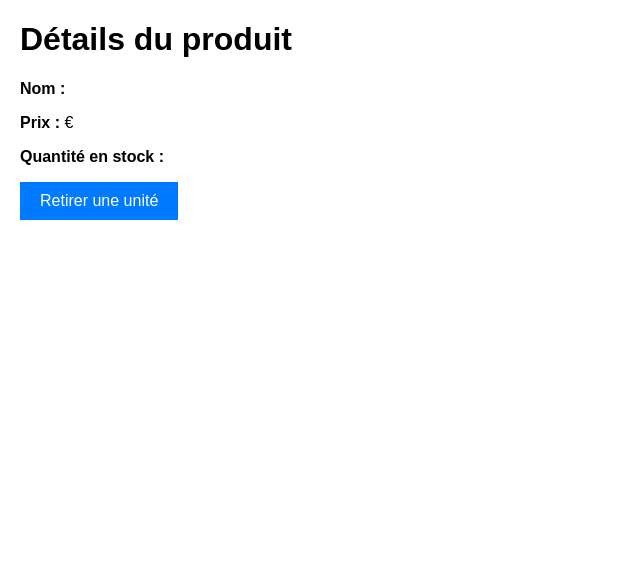
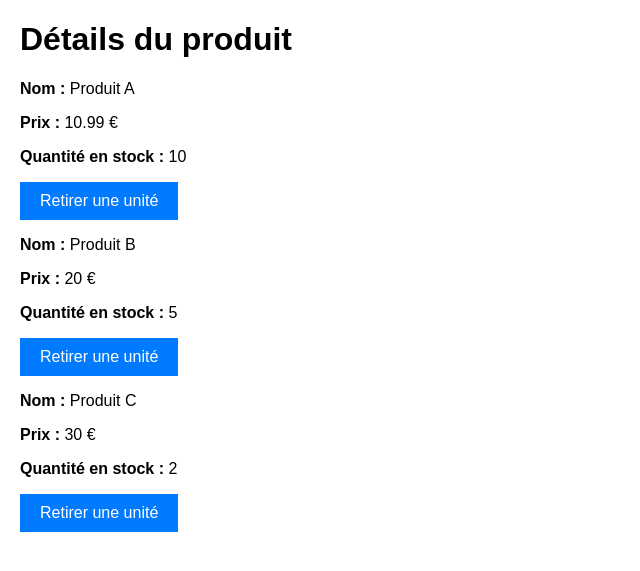
Before and after one commit to superdada18/roav7_demo_fastapi, a FastAPI app: page / in a window 1280 px wide. Shown: the top 571 px of the page, without its empty margins (0-640 px from the left). Run offline with FastAPI, Linux system fonts and the light colour scheme.

Commit message:
Modification pour afficher plusieurs produits

```diff
--- a/templates/index.html
+++ b/templates/index.html
@@ -8,13 +8,15 @@
 </head>
 <body>
     <h1>Détails du produit</h1>
+    {% for product_item in product %}
     <div>
-        <p><strong>Nom :</strong> {{ product.name }}</p>
-        <p><strong>Prix :</strong> {{ product.price }} €</p>
-        <p><strong>Quantité en stock :</strong> {{ product.stock }}</p>
+        <p><strong>Nom :</strong> {{ product_item.name }}</p>
+        <p><strong>Prix :</strong> {{ product_item.price }} €</p>
+        <p><strong>Quantité en stock :</strong> {{ product_item.stock }}</p>
     </div>
-    <form action="/update_stock/" method="post">
+    <form action="/update_stock/{{ product_item.id }}" method="post">
         <button id="update-stock" {% if product.stock == 0 %}disabled{% endif %}>Retirer une unité</button>
     </form>
+    {% endfor %}
 </body>
 </html>
```
